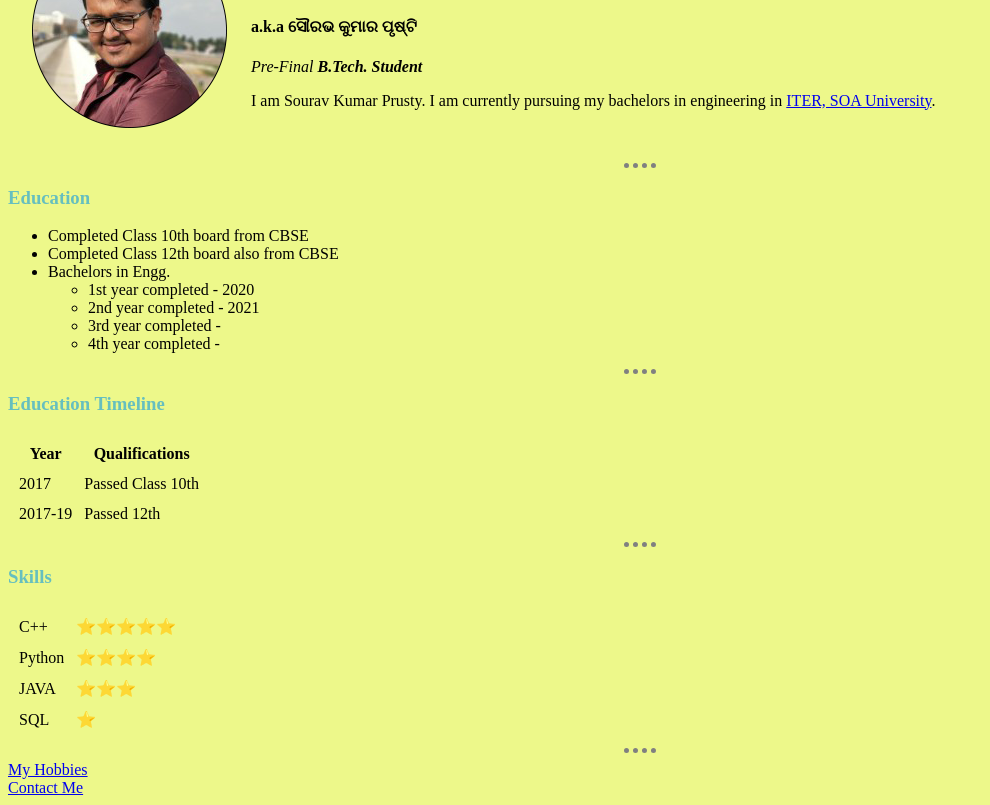
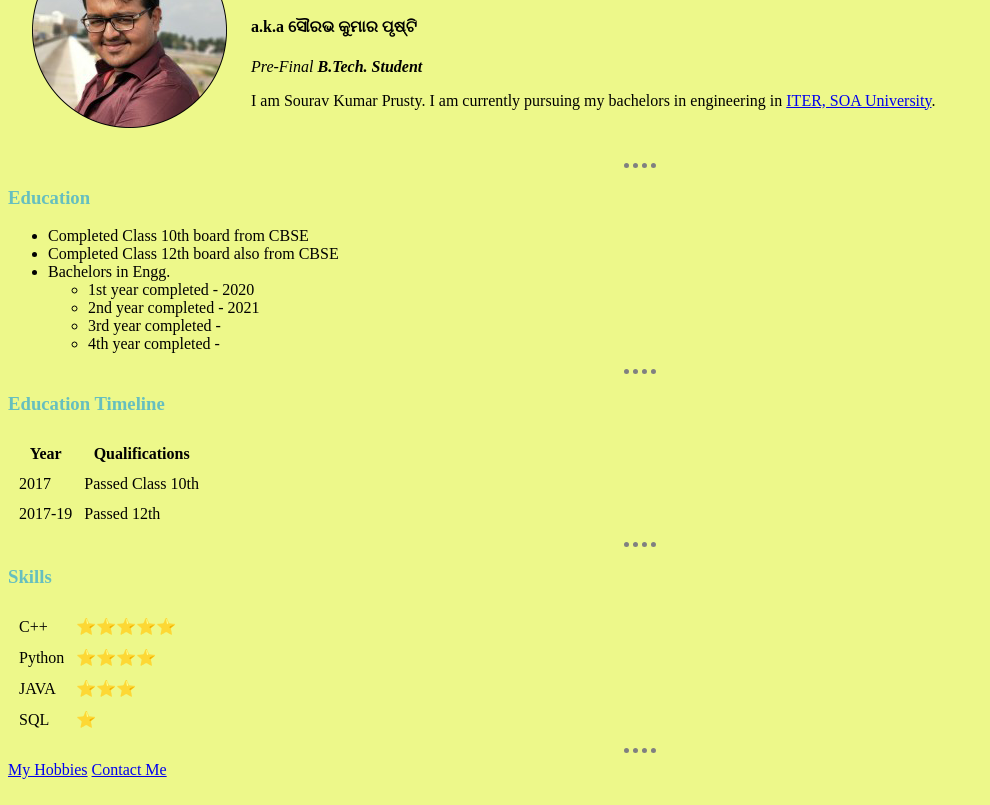
Before and after one commit to SouravKumarPrusty/CV, a plain HTML site: page index.html in a window 1280 px wide. Shown: the part 99-904 px from the top of the page, without its empty margins (0-990 px from the left). Drawn offline with Linux system fonts and the light colour scheme.

Commit message:
Add files via upload

```diff
--- a/index.html
+++ b/index.html
@@ -79,9 +79,10 @@
 
 
     <hr>
-    <a class="btn" href="./hobbies.html">My Hobbies</a>
-    <br>
-    <a class="btn" href="./contact.html">Contact Me</a>
+    <div class="link">
+        <a class="l1 btn" href="./hobbies.html">My Hobbies</a>
+        <a class="l1 btn" href="./contact.html">Contact Me</a>
+    </div>
 </body>
 
 </html>
```
